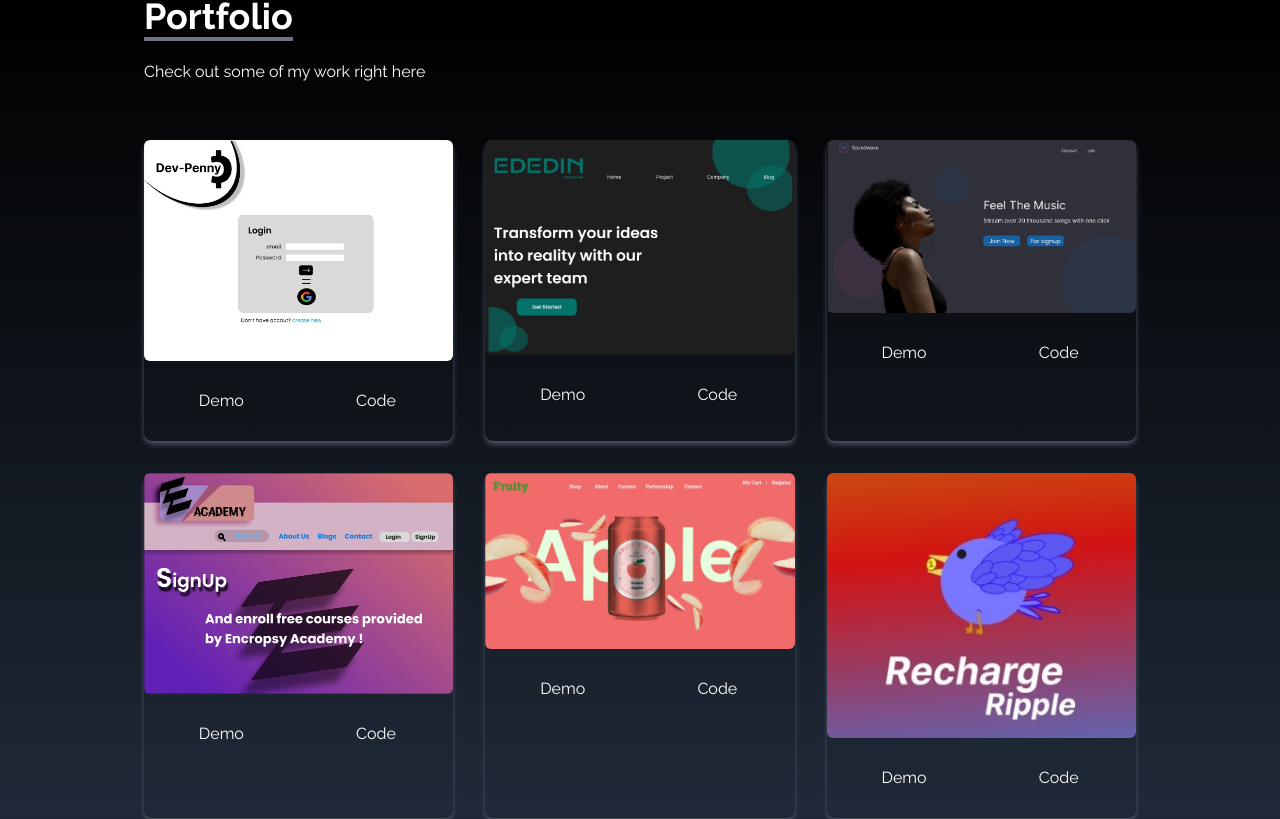
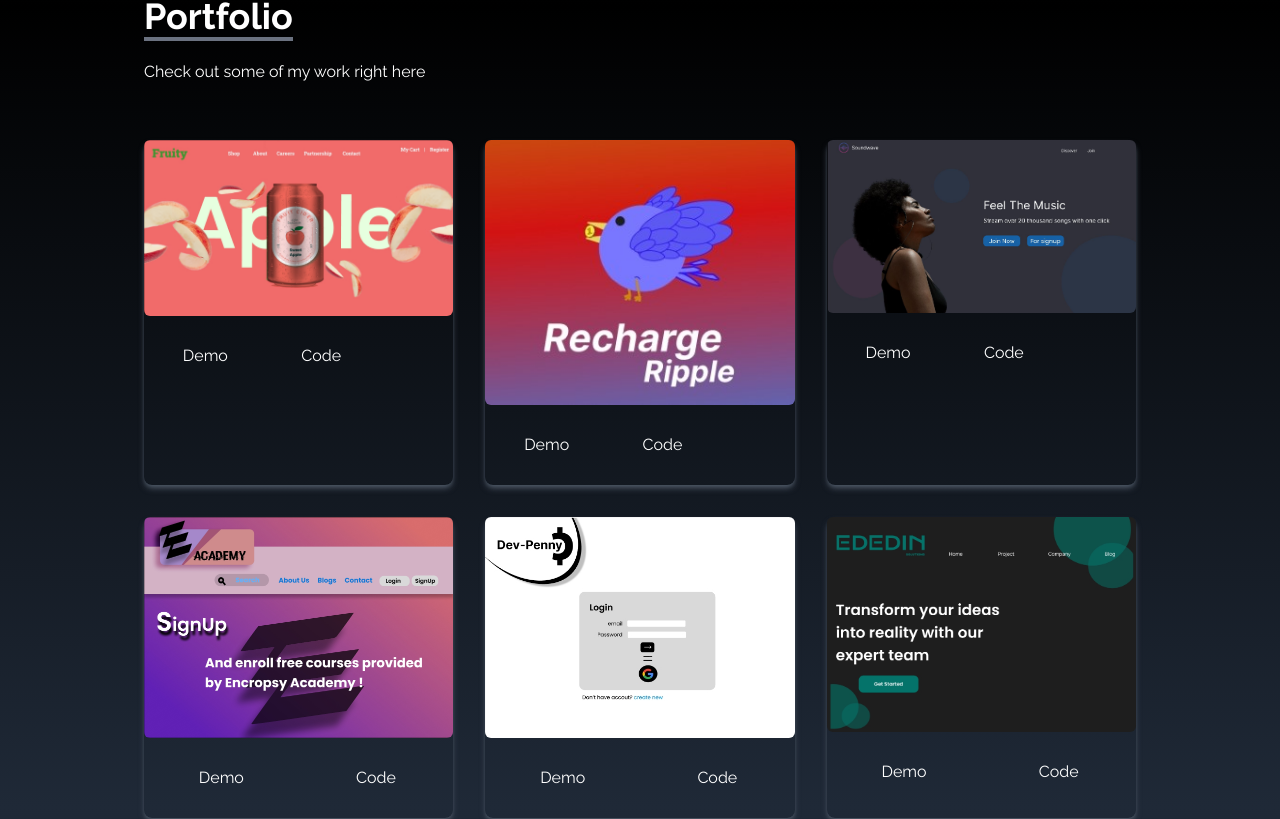
Before and after one commit to gunal-01/Gunal-Dev, a React (Create React App) app: page / in a window 1280 px wide. Shown: the part 1593-2412 px from the top of the page. Built offline with nearby package versions, Linux system fonts and the light colour scheme.

Commit message:
Portfolio

```diff
--- a/src/components/Portfolio.jsx
+++ b/src/components/Portfolio.jsx
@@ -10,27 +10,33 @@ const Portfolio = () => {
   const portfolios = [
     {
       id: 1,
-      src: DevPennyUi,
+      src: ModelCourosalWebSite,
+      href: "https://www.figma.com/proto/2j6scjjBiqKrdLmTjIKLFI/model-courosal-website?page-id=0%3A1&node-id=32-480&starting-point-node-id=32%3A480&t=k7wd2ezg84tZzu5a-1",
     },
     {
       id: 2,
-      src: EdedinUi,
+      src: UiDesign1,
+      href: "https://www.figma.com/proto/LqiEJ0FS5sZXd9LyT8dSZ9/Splash-Screen-project?page-id=0%3A1&node-id=8-9&viewport=105%2C-226%2C0.26&t=CpSZ2yyaY217uD1w-1&scaling=min-zoom&starting-point-node-id=6%3A2",
     },
     {
       id: 3,
       src: MusicSiteUi,
+      href:"https://www.figma.com/proto/0CQ70SyNwGDhubFEzwOqVd/demo-site_02?page-id=0%3A1&node-id=1-27&starting-point-node-id=1%3A27&scaling=scale-down&t=W4DkWvJN6HDeDqnU-1",
     },
     {
       id: 4,
       src: ELearningUi,
+      href:"",
     },
     {
       id: 5,
-      src: ModelCourosalWebSite,
+      src: DevPennyUi,
+      href: "",
     },
     {
       id: 6,
-      src: UiDesign1,
+      src: EdedinUi,
+      href: "",
     },
   ];
 
@@ -48,7 +54,7 @@ const Portfolio = () => {
         </div>
 
         <div className="grid sm:grid-cols-2 md:grid-cols-3 gap-8 px-12 sm:px-0">
-          {portfolios.map(({ id, src }) => (
+          {portfolios.map(({ id, src, href}) => (
             <div key={id} className="shadow-md shadow-gray-600 rounded-lg">
               <img
                 src={src}
@@ -56,12 +62,24 @@ const Portfolio = () => {
                 className="rounded-md duration-200 hover:scale-105"
               />
               <div className="flex items-center justify-center">
-                <button className="w-1/2 px-6 py-3 m-4 duration-200 hover:scale-105">
-                  Demo
-                </button>
+              {href ? (
+                  <a
+                    href={href}
+                    target="_blank"
+                    rel="noopener noreferrer"
+                  >
+                    Demo
+                  </a>
+                ) : (
+                  <button className="w-1/2 px-6 py-3 m-4 duration-200 hover:scale-105">
+                    Demo
+                  </button>
+                )}
+
                 <button className="w-1/2 px-6 py-3 m-4 duration-200 hover:scale-105">
                   Code
                 </button>
+
               </div>
             </div>
           ))}
```
